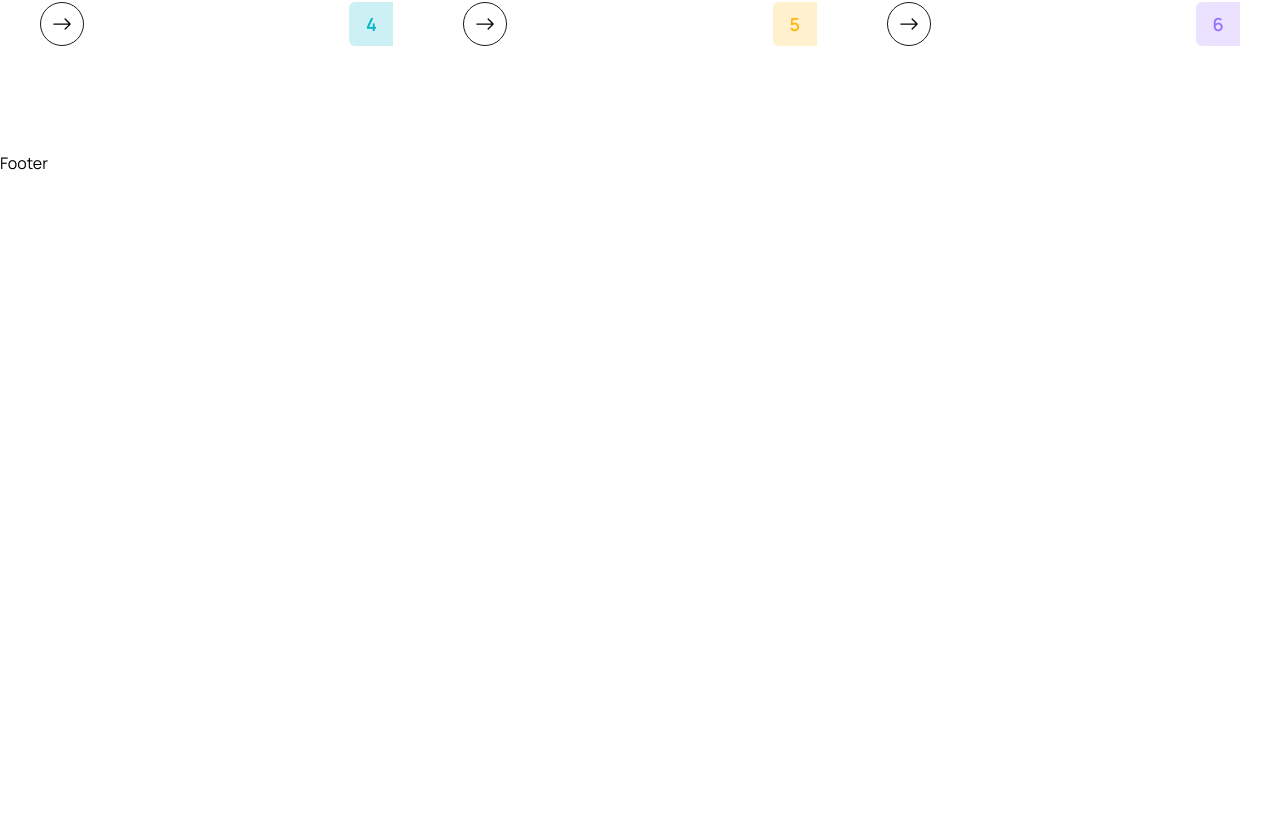
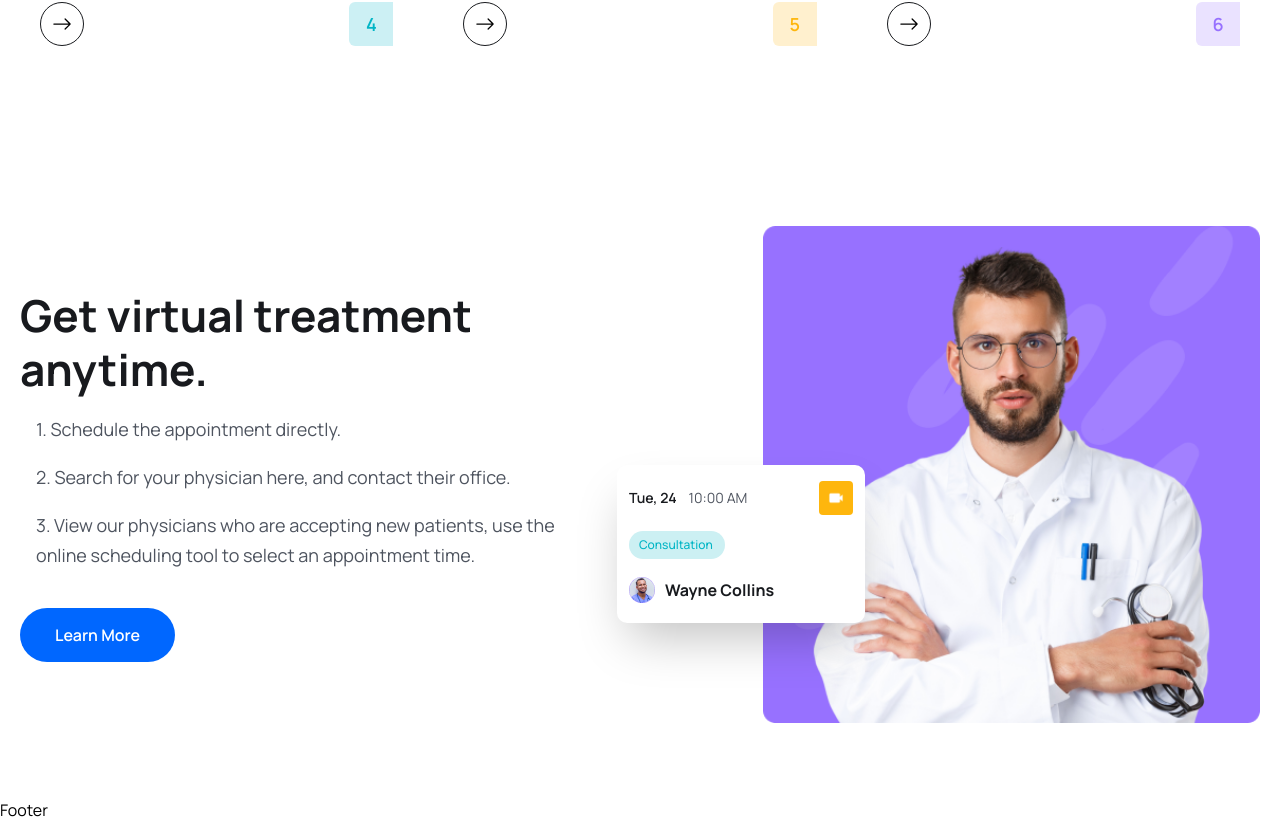
Before and after one commit to erfanheshmati/mern-medicare, a React (Vite) app in the folder frontend/: page / in a window 1280 px wide. Shown: the part 3030-3852 px from the top of the page. Before the commit the page ends 3205 px from the top, so only its background shows below. Built offline with nearby package versions, Linux system fonts and the light colour scheme.

Commit message:
feature section ui design

```diff
--- a/frontend/src/components/About.jsx
+++ b/frontend/src/components/About.jsx
@@ -10,8 +10,8 @@
                     {/* Image */}
                     <div className="relative w-3/4 lg:w-1/2 x;:w-[770px] z-10 order-2 lg:order-1">
                         <img src={aboutImg} alt="" />
-                        <div className="absolute z-20 bottom-4 w-[200px] md:w-[300px] right-[-30%] md:right-[-7%] lg:right-[22%]">
-                            <img src={aboutCardImg} alt="" />
+                        <div className="absolute z-20 bottom-8 md:bottom-12 w-[200px] md:w-[300px] right-[-30%] md:right-[15%] lg:right-[15%]">
+                            <img src={aboutCardImg} alt="" className="rounded-xl shadow-2xl" />
                         </div>
                     </div>
                     {/* Content */}
--- /dev/null
+++ b/frontend/src/components/Feature.jsx
@@ -0,0 +1,65 @@
+import { Link } from "react-router-dom";
+import featureImg from "../assets/images/feature-img.png"
+import videoIcon from "../assets/images/video-icon.png"
+import avatarIcon from "../assets/images/avatar-icon.png"
+
+export default function Feature() {
+    return (
+        <section>
+            <div className="container">
+                <div className="flex items-center justify-between flex-col lg:flex-row">
+                    {/* Content */}
+                    <div className="xl:w-[670px]">
+                        <h2 className="heading">
+                            Get virtual treatment <br /> anytime.
+                        </h2>
+                        <ul className="pl-4">
+                            <li className="text__para">
+                                1. Schedule the appointment directly.
+                            </li>
+                            <li className="text__para">
+                                2. Search for your physician here, and contact their office.
+                            </li>
+                            <li className="text__para">
+                                3. View our physicians who are accepting new patients, use the online scheduling tool to select an appointment time.
+                            </li>
+                        </ul>
+                        <Link to="/">
+                            <button className="btn">Learn More</button>
+                        </Link>
+                    </div>
+                    {/* Image */}
+                    <div className="relative z-10 xl:w-[770px] flex justify-end mt-[50px] lg:mt-0">
+
+                        <img src={featureImg} alt="" className="w-3/4" />
+
+                        <div className="w-[150px] lg:w-[248px] bg-white absolute bottom-[50px] left-0 md:bottom-[100px] md:left-5 z-20 p-3 pb-2 lg:pt-4 lg:pb-[20px] rounded-[10px] shadow-2xl">
+                            <div className="flex items-center justify-between">
+                                <div className="flex items-center gap-[6px] lg:gap-3">
+                                    <p className="text-[10px] leading-[10px] lg:text-[14px] lg:leading-5 text-headingColor font-[600]">
+                                        Tue, 24
+                                    </p>
+                                    <p className="text-[10px] leading-[10px] lg:text-[14px] lg:leading-5 text-textColor font-[400]">
+                                        10:00 AM
+                                    </p>
+                                </div>
+                                <span className="w-5 h-5 lg:w-[34px] lg:h-[34px] flex items-center justify-center bg-yellowColor rounded py-1 px-[6px] lg:py-3 lg:px-[9px]">
+                                    <img src={videoIcon} alt="" />
+                                </span>
+                            </div>
+                            <div className="w-[65px] lg:w-[96px] bg-[#ccf0f3] py-1 px-2 lg:py-[6px] lg:px-[10px] text-[8px] leading-[8px] lg:text-[12px] lg:leading-4 text-irisBlueColor font-[500] mt-2 lg:mt-4 rounded-full">
+                                Consultation
+                            </div>
+                            <div className="flex items-center gap-[6px] lg:gap-[10px] mt-2 lg:mt-[18px]">
+                                <img src={avatarIcon} alt="" />
+                                <h4 className="text-[10px] leading-3 lg:text-[16px] lg:leading-[22px] font-[700] text-headingColor">
+                                    Wayne Collins
+                                </h4>
+                            </div>
+                        </div>
+                    </div>
+                </div>
+            </div>
+        </section>
+    )
+}
--- a/frontend/src/pages/Home.jsx
+++ b/frontend/src/pages/Home.jsx
@@ -1,4 +1,5 @@
 import About from "../components/About";
+import Feature from "../components/Feature";
 import Hero from "../components/Hero";
 import HowItWorks from "../components/HowItWorks";
 import Services from "../components/Services";
@@ -10,6 +11,7 @@
             <HowItWorks />
             <About />
             <Services />
+            <Feature />
         </>
     )
 }
--- a/frontend/src/routes/Router.jsx
+++ b/frontend/src/routes/Router.jsx
@@ -1,6 +1,6 @@
 import { Routes, Route } from "react-router-dom"
 import Home from "../pages/Home"
-import Services from "../pages/Services"
+import Services from "../components/Services"
 import Login from "../pages/Login"
 import Signup from "../pages/Signup"
 import Contact from "../pages/Contact"
```
Also changed, not shown: frontend/src/assets/images/about-card.png.
